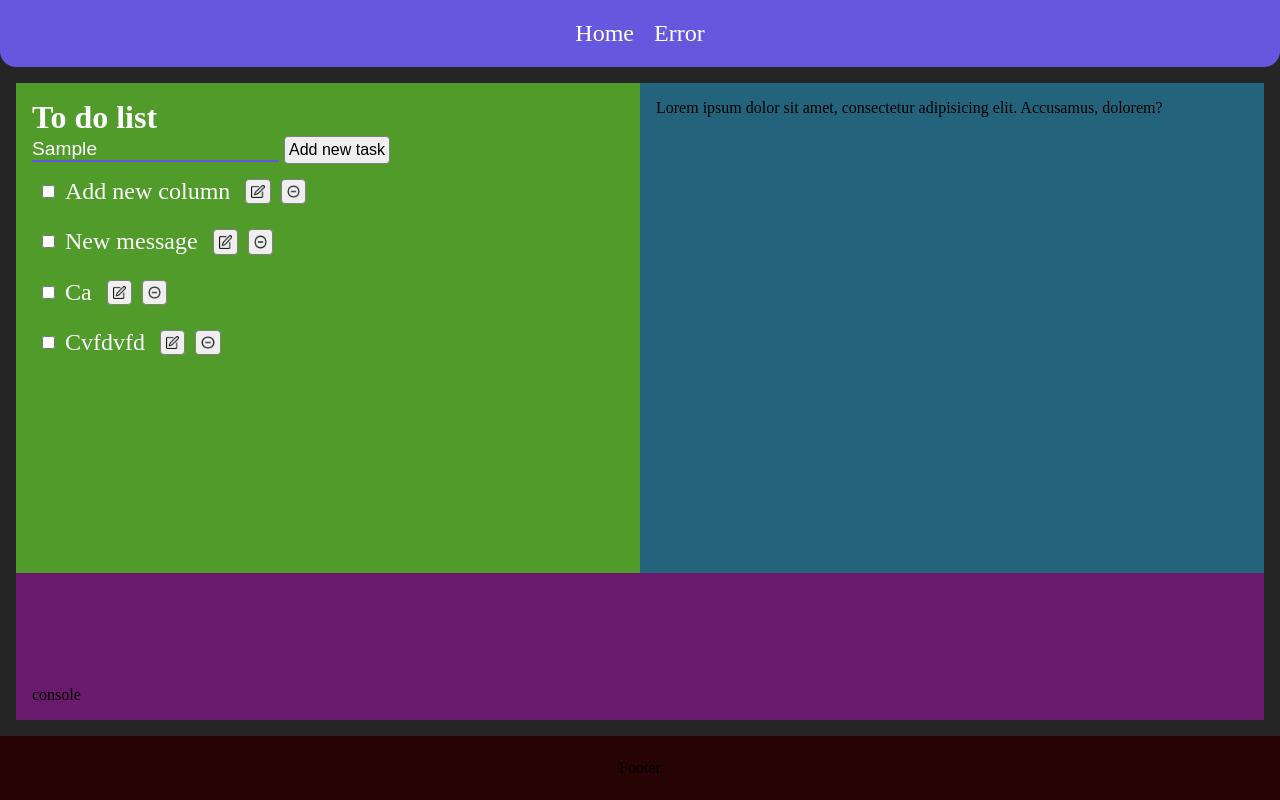
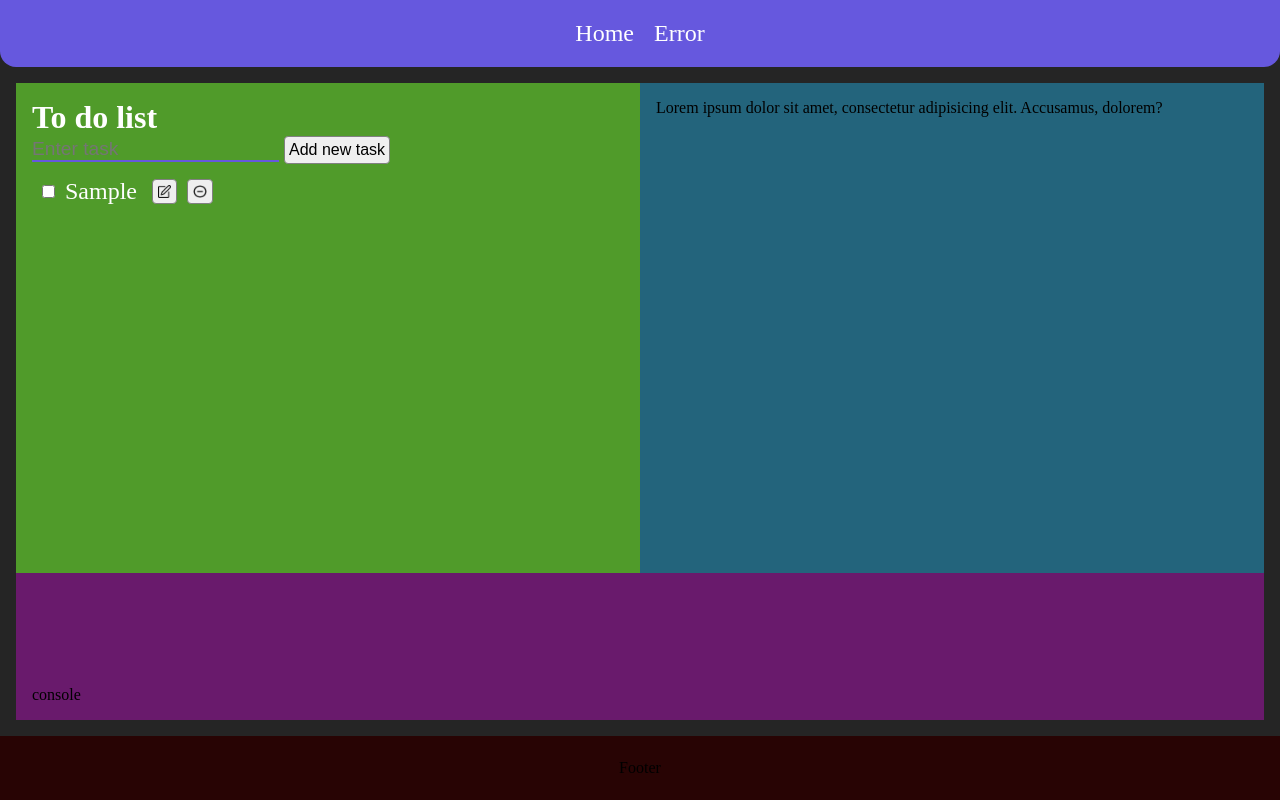
Before and after one commit to empty-nick/todo, a React (Vite) app: page /home in a window 1280 px wide. Both pictures are taken after typing "Sample" into the empty fields and a click on the button "Add new task". Built offline with nearby package versions, Linux system fonts and the light colour scheme.

Commit message:
adding task in real time + validation of entire message

```diff
--- a/src/components/App/App.tsx
+++ b/src/components/App/App.tsx
@@ -6,14 +6,12 @@ import { routes } from "../../pages/routes.tsx";
 import { Footer } from "../Footer/Footer.tsx";
 
 import styles from './styles.module.css'
-import { Modal } from "../Modal/Modal.tsx";
 
 function App(): ReactElement {
   const route = useRoutes(routes);
 
   return (
     <div className={styles.global}>
-      <Modal />
       <Header style={styles.header} />
       <div className={styles.content}>
         {route}
--- a/src/components/NewTaskForm/NewTaskForm.tsx
+++ b/src/components/NewTaskForm/NewTaskForm.tsx
@@ -1,26 +1,51 @@
-import React, { useState } from 'react';
+import React, { useEffect, useState } from 'react';
 import styles from './styles.module.css';
+import { ITask } from "../Task/Task.tsx";
 
-export function NewTaskForm() {
-  const [message, setMessage] = useState<string>();
+interface INewTask {
+  setTask: React.Dispatch<React.SetStateAction<ITask[]>>;
+}
+export function NewTaskForm({ setTask }: INewTask) {
+  const [message, setMessage] = useState<string>('');
+  const [isInputValueCorrect, setInputValueCorrect] = useState<boolean>(true)
+  useEffect(() => {
+    if (message.length > 0 && message.trim().length === 0)
+      setInputValueCorrect(false)
+    if (message.trim().length > 0 || message.length === 0)
+      setInputValueCorrect(true)
+  }, [message])
   const handleChange = (e: React.ChangeEvent<HTMLInputElement>) => {
-    setMessage(e.target.value);
+    if(e.target.value)
+      setMessage(e.target.value);
   };
+  const handleBlurEvent = () => {
+    setInputValueCorrect(true)
+    if (message?.trim().length === 0)
+      setMessage('')
+  }
+  const handleSubmit = (e: React.FormEvent<HTMLFormElement>) => {
+    e.preventDefault();
+    if (message.trim().length > 0 && isInputValueCorrect) {
+      setTask(prevValue => [...prevValue, { taskMessage: message.trim(), isCompleted: false }])
+      setMessage('')
+    } else if (!isInputValueCorrect){
+      setInputValueCorrect(false)
+    }
+    console.log(message);
+  }
 
   return (
     <form
-      onSubmit={(e) => {
-        e.preventDefault();
-        console.log(message);
-        /////// TODO:
-        // if (message?.trim().length) {
-        //   return <Task taskMessage={message?.trim()} />;
-        // } else {
-        //   return null;
-        // }
-      }}
+      onSubmit={handleSubmit}
     >
-      <input type='text' placeholder='Enter task' onChange={handleChange} />
+      <input
+        type='text'
+        placeholder='Enter task'
+        value={message}
+        onChange={handleChange}
+        onBlur={handleBlurEvent}
+        className={`${styles.inputSuccess} ${!isInputValueCorrect && styles.inputError}`}
+      />
       <button type='submit' className={styles.submitBtn}>
         {' '}
         Add new task
--- a/src/components/NewTaskForm/styles.module.css
+++ b/src/components/NewTaskForm/styles.module.css
@@ -6,7 +6,7 @@
   margin: 0 5px;
 }
 
-input[type='text'] {
+.inputSuccess{
   border: none;
   border-bottom: 2px solid #6658de;
   font-size: 1.2rem;
@@ -14,3 +14,8 @@ input[type='text'] {
   outline: none;
   color: white;
 }
+
+.inputError{
+  border-top: 2px solid #a60f0f;
+  border-bottom: 2px solid #a60f0f;
+}
--- a/src/components/Task/Task.tsx
+++ b/src/components/Task/Task.tsx
@@ -3,12 +3,13 @@ import React, { useId, useState } from "react";
 import editIcon from '../../assets/edit_icon.png';
 import deleteIcon from '../../assets/delete_icon.png';
 
-import styles from './task.module.css';
+import styles from './styles.module.css';
 
-interface ITask {
+export interface ITask {
   taskMessage: string;
+  isCompleted: boolean
 }
-export function Task({taskMessage = ''}: ITask) {
+export function Task({taskMessage = '', isCompleted}: ITask) {
   const [enableEditLabel, setEnableEditLabel] = useState<boolean>(true)
   const [message, setMessage] = useState<string>(taskMessage)
   /*
@@ -18,6 +19,7 @@ export function Task({taskMessage = ''}: ITask) {
    */
   const id = useId()
 
+  // TODO пофикисить возможность изменить заданьку на пустую строку
   const changeMessage = (e: React.ChangeEvent<HTMLInputElement>) => {
     setMessage(e?.target?.value)
     console.log(message)
@@ -28,7 +30,7 @@ export function Task({taskMessage = ''}: ITask) {
       <ul role='list' className={styles.list}>
         <li className={styles.todo}>
           <div className={styles.task}>
-            <input id={id} type='checkbox' defaultChecked={false} />
+            <input id={id} type='checkbox' defaultChecked={isCompleted} />
             {enableEditLabel ? (
               <label className='todo-label' htmlFor={id}>
                 {message.trim() ?? `Default message`}
--- a/src/pages/Home/Home.tsx
+++ b/src/pages/Home/Home.tsx
@@ -1,19 +1,22 @@
-import { Task } from '../../components/Task/Task';
+import { useState } from "react";
+
+import { ITask, Task } from '../../components/Task/Task';
 import { NewTaskForm } from '../../components/NewTaskForm/NewTaskForm.tsx';
+import { Console } from '../../components/Console/Console.tsx';
 
 import styles from './styles.module.css';
-import { Console } from '../../components/Console/Console.tsx';
 
 export function Home() {
+  const [task, setTask] = useState<ITask[]>([])
+
   return (
     <div className={styles.content}>
       <div className={styles.tasks}>
         <h1>To do list</h1>
-        <NewTaskForm />
-        <Task taskMessage={'Add new column'} />
-        <Task taskMessage={'New message'} />
-        <Task taskMessage={'Ca'} />
-        <Task taskMessage={'Cvfdvfd'} />
+        <NewTaskForm setTask={setTask} />
+        {task.map( (element, index) => (
+          <Task taskMessage={element.taskMessage} isCompleted={element.isCompleted} key={index} />
+        ))}
       </div>
       <div className={styles.completed}>
         {/* TODO Тут будут completed tasks */}
```
Also changed, not shown: src/components/Task/styles.module.css (renamed from src/components/Task/task.module.css).
